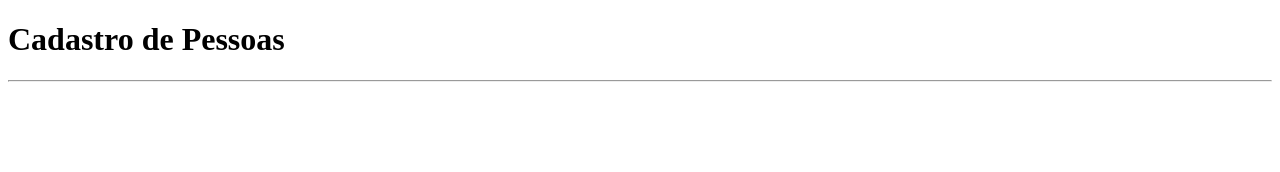
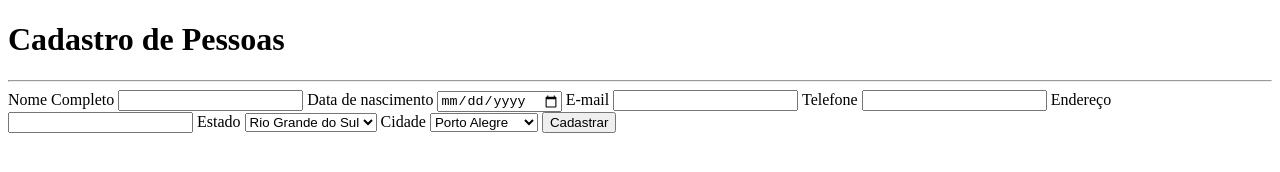
Before and after one commit to PortaSeAbrindo/formularios, a plain HTML site: page cad-pessoa.html in a window 1280 px wide. Drawn offline with Linux system fonts and the light colour scheme.

Commit message:
Todos os elementos do cadastro feitos

```diff
--- a/cad-pessoa.html
+++ b/cad-pessoa.html
@@ -6,11 +6,37 @@
     <title>Cadastro de Pessoas</title>
     <link rel="stylesheet" href="./style.css">
 </head>
-<body>
+<body id="cadastro">
     <h1>Cadastro de Pessoas</h1>
     <hr>
-    <form action="">
-
+    <form action="./grava.php" method="post">
+        <label for="txtNome">Nome Completo</label>
+        <input type="text" name="txtNome" id="txtNome">
+        <label for="data">Data de nascimento</label>
+        <input type="date" name="data" id="data">
+        <label for="e-mail">E-mail</label>
+        <input type="email" name="e-mail" id="e-mail">
+        <label for="numero">Telefone</label>
+        <input type="number" name="numero" id="numero">
+        <label for="txtEndereço">Endereço</label>
+        <input type="text" name="txtEndereço" id="txtEndereço">
+        <label for="Estado">Estado</label>
+        <select name="Estado" id="Estado">
+            <option value="opção1">Rio Grande do Sul</option>
+            <option value="opção2">Rio de Janeiro</option>
+            <option value="opção3">Ceará</option>
+            <option value="opção4">Maranhão</option>
+            <option value="opção5">Palmeiras</option>
+        </select>
+        <label for="Cidade">Cidade</label>
+        <select name="Cidade" id="Cidade">
+            <option value="opção1">Porto Alegre</option>
+            <option value="opção2">Rio de Janeiro</option>
+            <option value="opção3">Fortaleza</option>
+            <option value="opção4">São Luís</option>
+            <option value="opção5">Itália</option>
+        </select>
+        <input type="button" value="Cadastrar">
     </form>
 
     <script src="./script.js"></script>
--- a/style.css
+++ b/style.css
@@ -0,0 +1,3 @@
+#cadastro form{
+
+}
```
